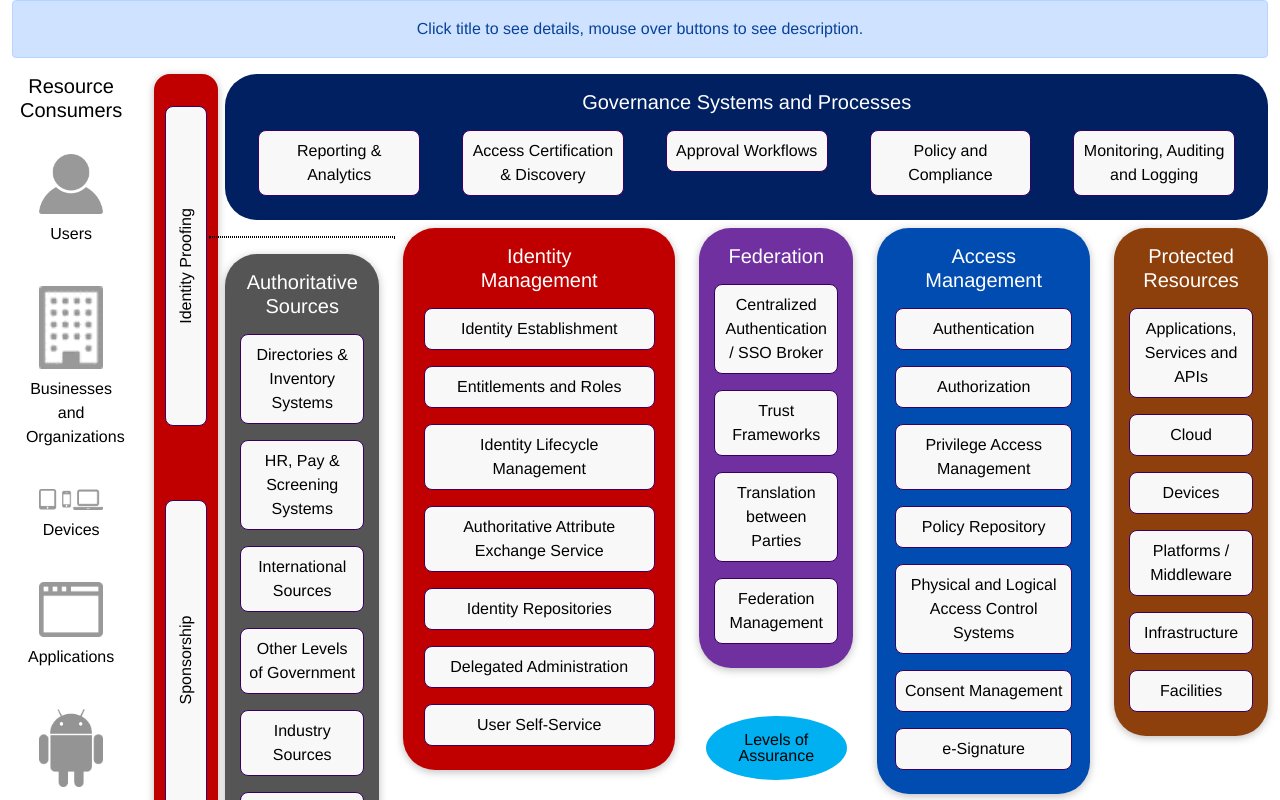
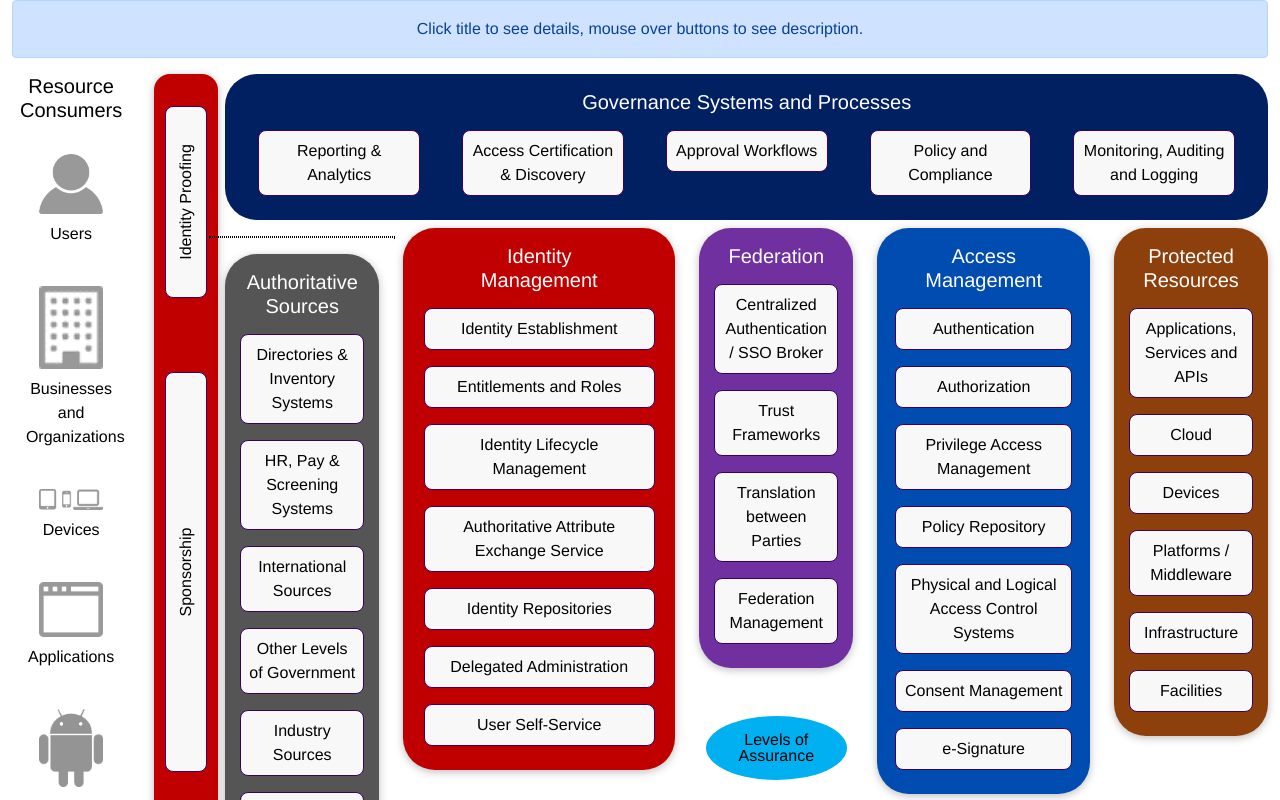
Before and after one commit to canada-ca/gc-icam_gija-gc, a Vue app: page / in a window 1280 px wide. Shown: the top 800 px of the page. Built offline with nearby package versions, Linux system fonts and the light colour scheme.

Commit message:
modify identity proofing

```diff
--- a/src/components/IdentityProofingCard.vue
+++ b/src/components/IdentityProofingCard.vue
@@ -1,6 +1,6 @@
 <template>
   <vertical-card class="identityProofing">
-    <popover-button class="rotate" v-for="identityProofing in identityProofings" :description="identityProofing.description" :title="identityProofing.title" :key="identityProofing.id">
+    <popover-button :id="identityProofing.id" v-for="identityProofing in identityProofings" :description="identityProofing.description" :title="identityProofing.title" :key="identityProofing.id">
       {{identityProofing.title}}
     </popover-button>
   </vertical-card>
@@ -37,9 +37,15 @@ export default {
 .identityProofing {
   background-color: #c00000;
 }
-.rotate{
-  width: 20rem;
-  margin: 20rem 0.5rem 2rem;
+#identity-proofing{
+  width: 12rem;
+  margin: 12rem 0.5rem 2rem;
+  transform-origin: 0 0;
+  transform: rotate(-90deg);
+}
+#sponsorship{
+  width: 25rem;
+  margin: 25rem 0.5rem 2rem;
   transform-origin: 0 0;
   transform: rotate(-90deg);
 }
```
